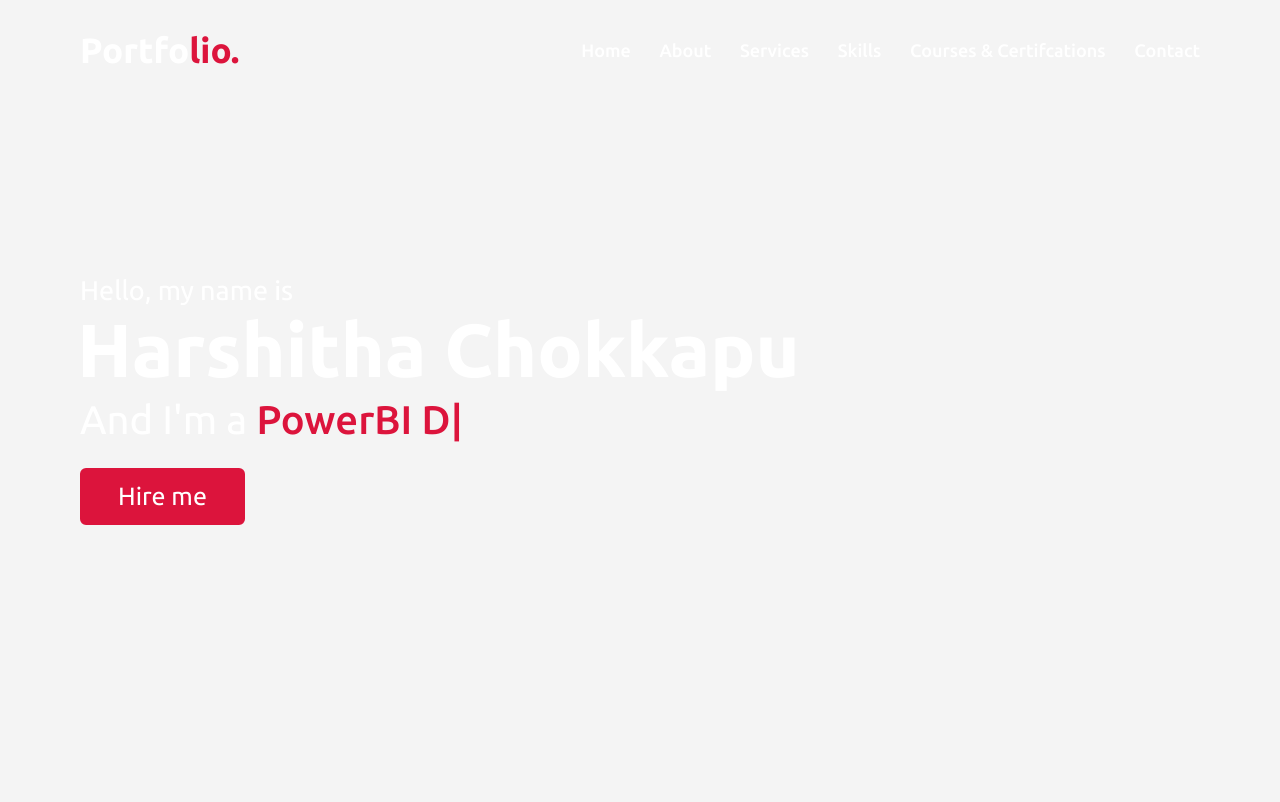
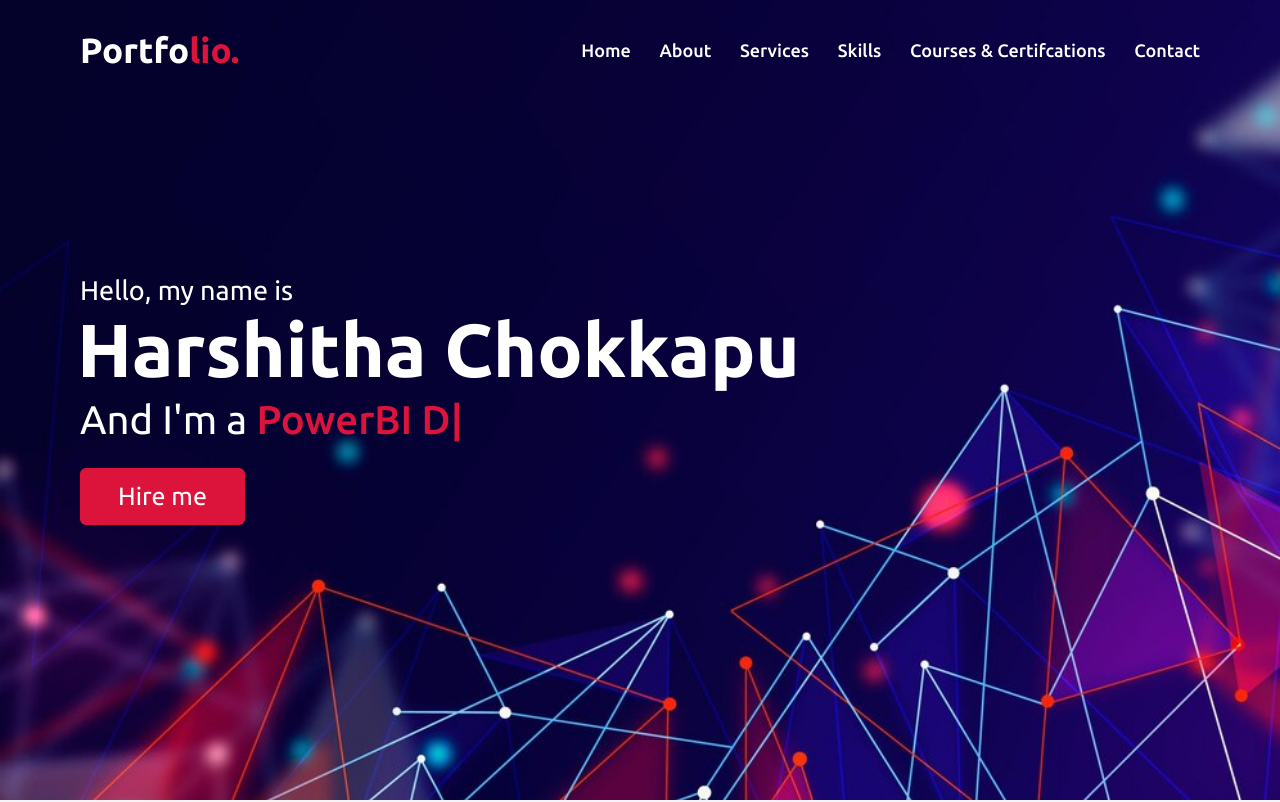
Before and after one commit to Harshitha129/Harshitha_Portfolio, a plain HTML site: page index.html in a window 1280 px wide. Shown: the top 802 px of the page. Drawn offline with nearby package versions, Linux system fonts and the light colour scheme.

Commit message:
Update style.css

```diff
--- a/style.css
+++ b/style.css
@@ -165,7 +165,7 @@ section .title::after{
 /* home section styling */
 .home{
     display: flex;
-    background: url("images/background.png") no-repeat center;
+    background: url("images/background.jpg") no-repeat center;
     height: 100vh;
     color: #fff;
     min-height: 500px;
```
